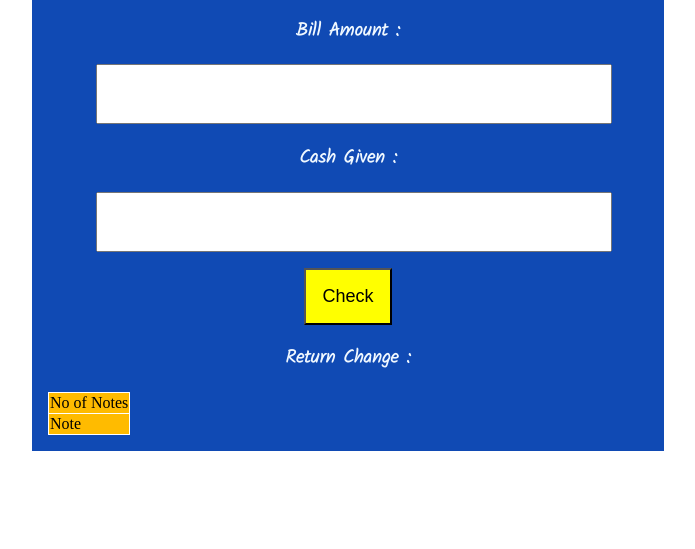
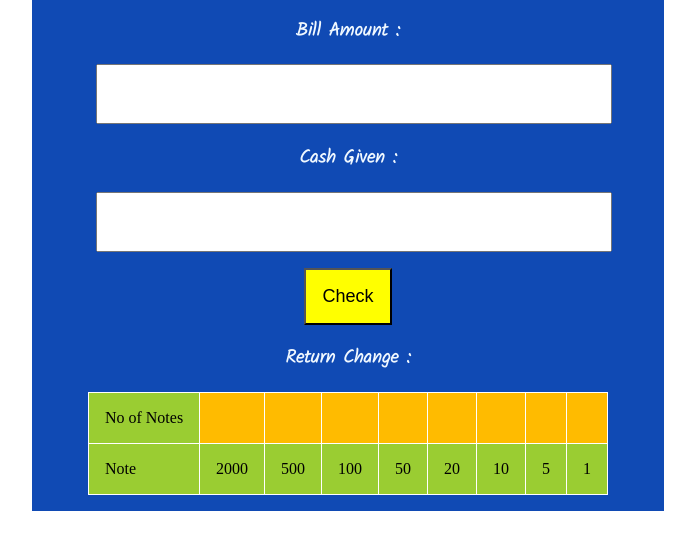
Before and after one commit to saiyed9974/cash-register-manager, a plain HTML site: page index.html in a window 1280 px wide. Shown: the part 167-716 px from the top of the page, without its empty margins (292-987 px from the left). Drawn offline with Linux system fonts and the light colour scheme; a web font is replaced by a local one.

Commit message:
complete table with css

```diff
--- a/index.html
+++ b/index.html
@@ -30,6 +30,8 @@
         }
         table, th, td {
             background-color: rgb(255, 187, 0);
+            padding: 1rem;
+            margin: auto;
 
   border: 1px solid white;
   border-collapse: collapse;
@@ -54,11 +56,27 @@
 
 <table>
     <tr >
-        <td>No of Notes</td>
+        <td style="background-color:yellowgreen;">No of Notes</td>
+        <td></td>
+        <td>  </td>
+        <td> </td>
+        <td> </td>
+        <td> </td>
+        <td> </td>
+        <td></td>
+        <td> </td>
 
     </tr>
     <tr>
-        <td>Note</td>
+        <td style="background-color:yellowgreen">Note</td>
+        <td style="background-color:yellowgreen">2000</td>
+        <td style="background-color:yellowgreen">500</td>
+        <td style="background-color:yellowgreen">100</td>
+        <td style="background-color:yellowgreen">50</td>
+        <td style="background-color:yellowgreen">20</td>
+        <td style="background-color:yellowgreen">10</td>
+        <td style="background-color:yellowgreen">5</td>
+        <td style="background-color:yellowgreen">1</td>
     </tr>
 </table>
 
```
